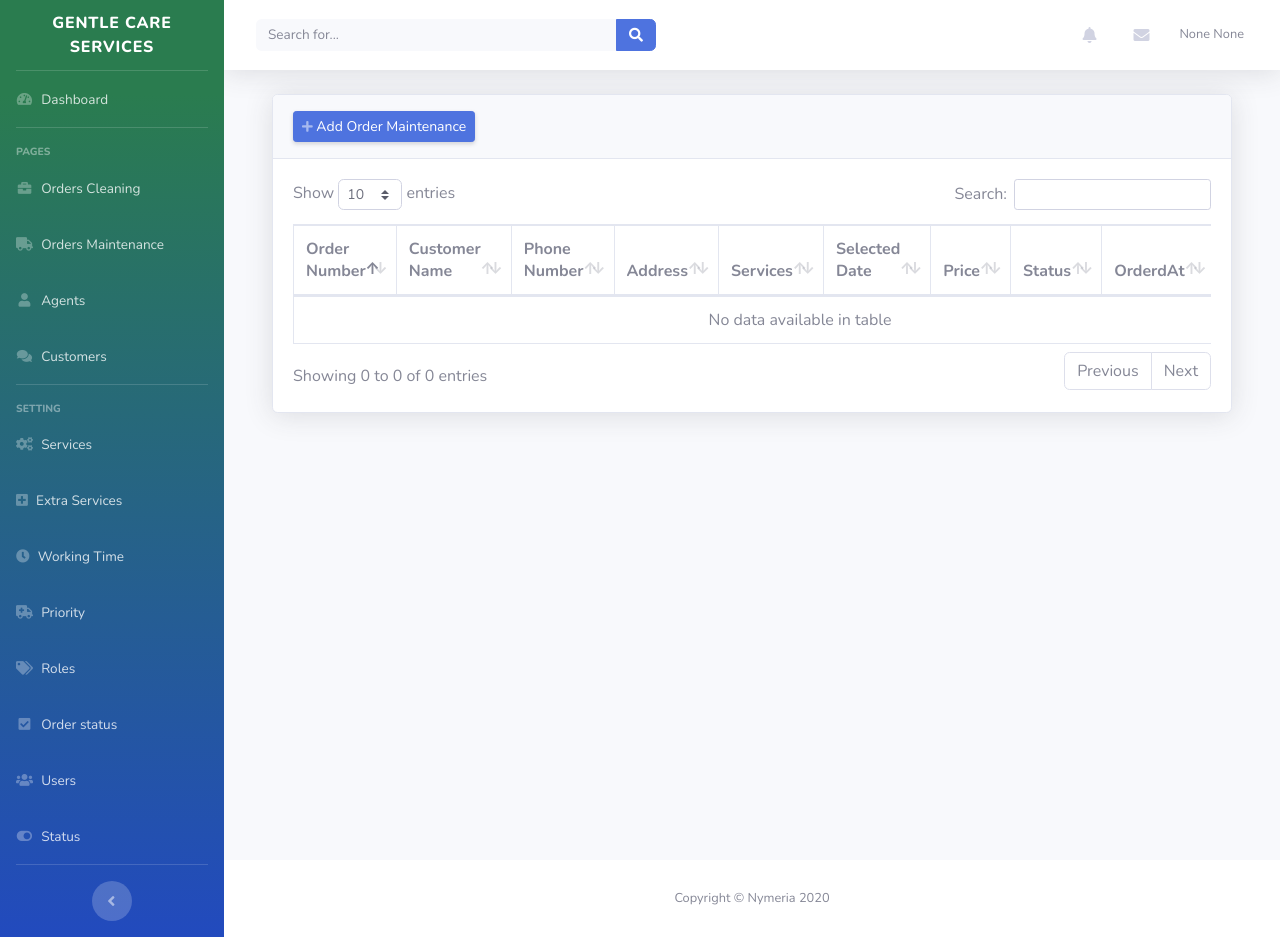
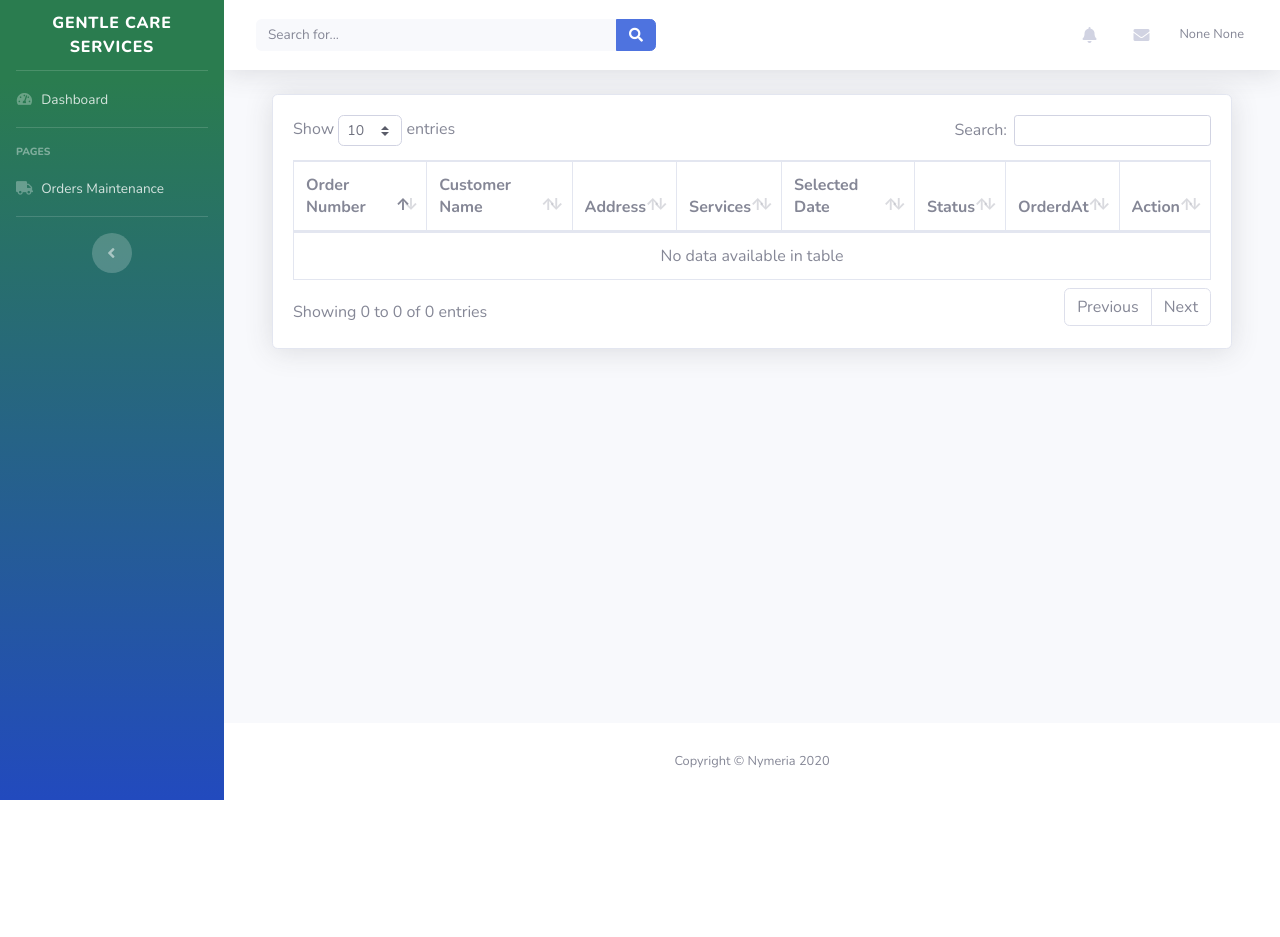
Before and after one commit to Nymeriasd/Gentel-Care-Agent, a Flask app: page /order in a window 1280 px wide. After the commit the page ends 800 px from the top, so only its background shows below. Run offline with Flask 2, Linux system fonts and the light colour scheme; the visitor is signed in with stand-in values (Sample User, id 1); data comes from the database, SQL or seed files in the repository; data that the repository does not hold is empty; some libraries are stand-ins or nearby versions.

Commit message:
fix order maintaince for agent

```diff
--- a/agent/main/routes.py
+++ b/agent/main/routes.py
@@ -26,7 +26,7 @@ def login():
 @main.route('/index', methods=['POST','GET'])
 @login_required
 def index():
-    OrdersNumbers  = db.session.query(OrdersMaintenance).count()
+    OrdersNumbers  = db.session.query(OrdersMaintenance).join(OrderStatus).filter(OrderStatus.OrderStatus == 'Pending').count()
     AgentNumbers = db.session.query(Agent).count()
     ServiceNumbers = db.session.query(Service).count()
     UsersNumbers = db.session.query(Users).count()
--- a/agent/order/routes.py
+++ b/agent/order/routes.py
@@ -21,7 +21,7 @@ def random_string_generator(size=5,  chars=string.ascii_uppercase + string.digit
 @orders.route('/order', methods=['POST', 'GET'])
 @login_required
 def get_order():
-    OrdersItems = db.session.query(OrdersMaintenance).all()
+    OrdersItems = db.session.query(OrdersMaintenance).join(OrderStatus).filter(OrderStatus.OrderStatus == 'Pending' and OrdersMaintenance.IdService == Agent.IdService).all()
     ServiceItems = db.session.query(Service).all()
     OrderStatusItems = db.session.query(OrderStatus).all()
     PriorityItems = db.session.query(Priority).all()
--- a/agent/templates/layout.html
+++ b/agent/templates/layout.html
@@ -49,11 +49,11 @@
         Pages
       </div>
 
-      <li class="nav-item">
+      <!-- <li class="nav-item">
         <a class="nav-link" href="{{url_for('ordercleaning.get_order')}}">
           <i class="fas fa-fw fa-briefcase"></i>
           <span>Orders Cleaning</span></a>
-      </li>
+      </li> -->
 
       <li class="nav-item">
         <a class="nav-link" href="{{url_for('orders.get_order')}}">
@@ -61,28 +61,26 @@
           <span>Orders Maintenance</span></a>
       </li>
 
-      <li class="nav-item">
+      <!-- <li class="nav-item">
         <a class="nav-link" href="{{url_for('agent.get_agent')}}">
           <i class="fas fa-fw fa-user"></i>
           <span>Agents</span></a>
-      </li>
+      </li> -->
 
-      <li class="nav-item">
+      <!-- <li class="nav-item">
         <a class="nav-link" href="{{url_for('farmer.get_farmer')}}">
           <i class="fas fa-fw fa-comments"></i>
           <span>Customers</span></a>
-      </li>
+      </li> -->
 
       <!-- Divider -->
-      <hr class="sidebar-divider">
+      <!-- <hr class="sidebar-divider"> -->
 
       <!-- Heading -->
-      <div class="sidebar-heading">
+      <!-- <div class="sidebar-heading">
         Setting
-      </div>
-
-
-
+      </div> -->
+<!--
       <li class="nav-item">
         <a class="nav-link" href="{{url_for('services.get_service')}}">
           <i class="fas fa-fw fa-cogs"></i>
@@ -128,7 +126,7 @@
       <li class="nav-item">
         <a class="nav-link" href="{{url_for('status.get_situation')}}">
           <i class="fas fa-fw fa-toggle-on"></i>
-          <span>Status</span></a>
+          <span>Status</span></a> -->
       </li>
 
 
--- a/agent/templates/orders.html
+++ b/agent/templates/orders.html
@@ -3,10 +3,10 @@
 
 <div class="container-fluid">
   <div class="card shadow mb-4">
-    <div class="card-header py-3">
+    <!-- <div class="card-header py-3">
       <a href="#" class="d-none d-sm-inline-block btn btn-sm btn-primary shadow-sm" data-toggle="modal"
         data-target="#insertModal"><i class="fas fa-plus fa-sm text-white-50"></i> Add Order Maintenance</a>
-    </div>
+    </div> -->
     <div class="card-body">
       <div class="table-responsive">
         <table class="table table-bordered" id="dataTable" width="100%" cellspacing="0">
@@ -14,11 +14,11 @@
             <tr>
               <th>Order Number</th>
               <th>Customer Name</th>
-              <th>Phone Number</th>
+              <!-- <th>Phone Number</th> -->
               <th>Address</th>
               <th>Services</th>
               <th>Selected Date</th>
-              <th>Price</th>
+              <!-- <th>Price</th> -->
               <th>Status</th>
               <th>OrderdAt</th>
               <th>Action</th>
@@ -30,23 +30,23 @@
             <tr>
               <td>{{ item.OrderNumber }}</td>
               <td>{{ item.FirstName }}</td>
-              <td>{{ item.PhoneNumber }}</td>
+              <!-- <td>{{ item.PhoneNumber }}</td> -->
               <td>{{ item.Address }}</td>
               <td>{{ item.service.Name }}</td>
               <td>{{ item.Ordertime }}</td>
-              <td>{{ item.Price }} SDG</td>
+              <!-- <td>{{ item.Price }} SDG</td> -->
               <td>{{ item.status.OrderStatus }}</td>
               <td>{{ item.CreatedAt }}</td>
               <td>
-                <a href="#" class="d-none d-sm-inline-block btn btn-sm btn-primary shadow-sm" data-toggle="modal"
+                <!-- <a href="#" class="d-none d-sm-inline-block btn btn-sm btn-primary shadow-sm" data-toggle="modal"
                   data-target="#editModal{{ item.IdOrder }}"><i class="fas fa-edit fa-sm text-white-50"></i>
-                  Edit </a>
+                  Edit </a> -->
                 <a href="#" class="d-none d-sm-inline-block btn btn-sm btn-primary shadow-sm" data-toggle="modal"
                   data-target="#editStatusModal{{ item.IdOrder }}"><i class="fas fa-edit fa-sm text-white-50"></i>
                   Edit Status </a>
-                <a href="#" class="d-none d-sm-inline-block btn btn-sm btn-primary shadow-sm" data-toggle="modal"
+                <!-- <a href="#" class="d-none d-sm-inline-block btn btn-sm btn-primary shadow-sm" data-toggle="modal"
                   data-target="#deleteModal{{ item.IdOrder }}"><i class="fas fa-trash-alt fa-sm text-white-50"></i>
-                  Delete </a>
+                  Delete </a> -->
               </td>
             </tr>
 
@@ -141,7 +141,7 @@
               <div class="modal-dialog" role="document">
                 <div class="modal-content">
                   <div class="modal-header">
-                    <h5 class="modal-title" id="exampleModalLabel">Edit Order</h5>
+                    <h5 class="modal-title" id="exampleModalLabel">Edit Order Status</h5>
                     <button class="close" type="button" data-dismiss="modal" aria-label="Close">
                       <span aria-hidden="true">×</span>
                     </button>
```
Also changed, not shown: agent/templates/index.html (+9 -9 lines).
